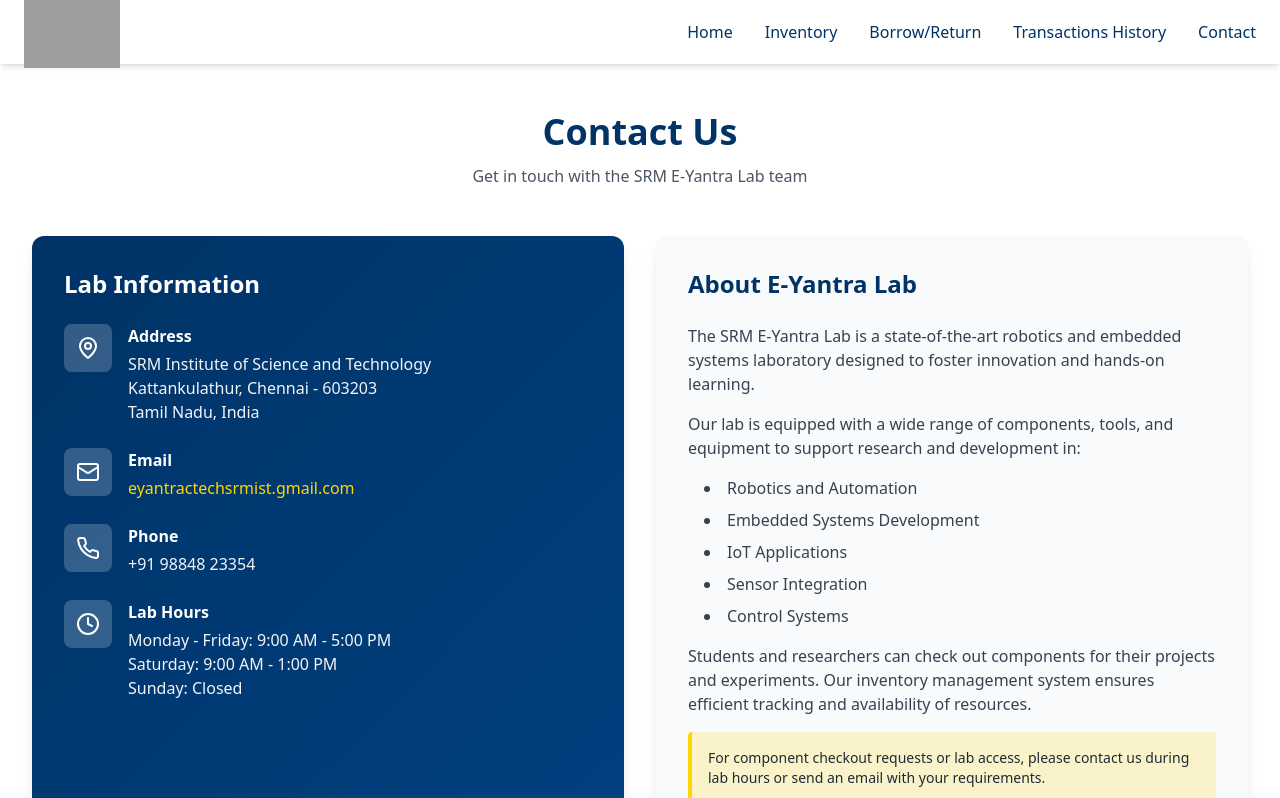
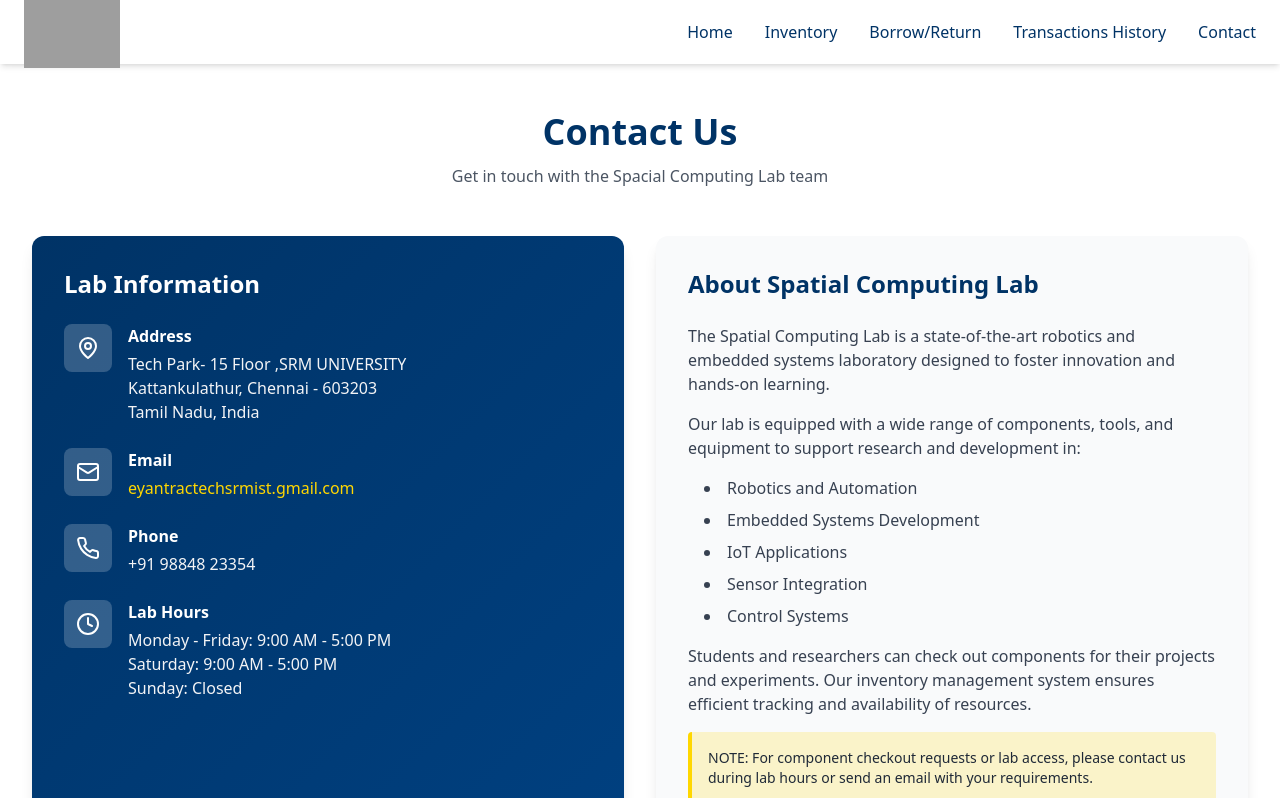
Before and after one commit to nainesh15gorle/App_project, a React (Vite) app: page /contact in a window 1280 px wide. Shown: the top 798 px of the page. Built offline with nearby package versions, Linux system fonts and the light colour scheme; no server answers; sample sign-in values are in the browser's storage; grey boxes are pictures that could not be loaded.

Commit message:
Edited the lab details.

```diff
--- a/src/components/Contact.tsx
+++ b/src/components/Contact.tsx
@@ -6,7 +6,7 @@
       <div className="max-w-7xl mx-auto px-4 sm:px-6 lg:px-8">
         <div className="text-center mb-12">
           <h2 className="text-4xl font-bold text-[#003366] mb-3">Contact Us</h2>
-          <p className="text-gray-600">Get in touch with the SRM E-Yantra Lab team</p>
+          <p className="text-gray-600">Get in touch with the Spacial Computing Lab team</p>
         </div>
 
         <div className="grid grid-cols-1 md:grid-cols-2 gap-8">
@@ -21,7 +21,7 @@
                 <div>
                   <h4 className="font-semibold mb-1">Address</h4>
                   <p className="text-gray-100">
-                    SRM Institute of Science and Technology<br />
+                    Tech Park- 15 Floor ,SRM UNIVERSITY<br />
                     Kattankulathur, Chennai - 603203<br />
                     Tamil Nadu, India
                   </p>
@@ -61,8 +61,9 @@
                   <h4 className="font-semibold mb-1">Lab Hours</h4>
                   <p className="text-gray-100">
                     Monday - Friday: 9:00 AM - 5:00 PM<br />
-                    Saturday: 9:00 AM - 1:00 PM<br />
+                    Saturday: 9:00 AM - 5:00 PM<br />
                     Sunday: Closed
+
                   </p>
                 </div>
               </div>
@@ -70,11 +71,11 @@
           </div>
 
           <div className="bg-gray-50 rounded-xl shadow-lg p-8">
-            <h3 className="text-2xl font-bold text-[#003366] mb-6">About E-Yantra Lab</h3>
+            <h3 className="text-2xl font-bold text-[#003366] mb-6">About Spatial Computing Lab</h3>
 
             <div className="space-y-4 text-gray-700">
               <p>
-                The SRM E-Yantra Lab is a state-of-the-art robotics and embedded systems
+                The Spatial Computing Lab is a state-of-the-art robotics and embedded systems
                 laboratory designed to foster innovation and hands-on learning.
               </p>
 
@@ -99,7 +100,7 @@
 
               <div className="mt-6 p-4 bg-[#FFD700] bg-opacity-20 border-l-4 border-[#FFD700] rounded">
                 <p className="text-sm font-medium text-gray-800">
-                  For component checkout requests or lab access, please contact us during
+                  NOTE: For component checkout requests or lab access, please contact us during
                   lab hours or send an email with your requirements.
                 </p>
               </div>
```
Also changed, not shown: 8 other files (tests, documents, lock files or other folders).
